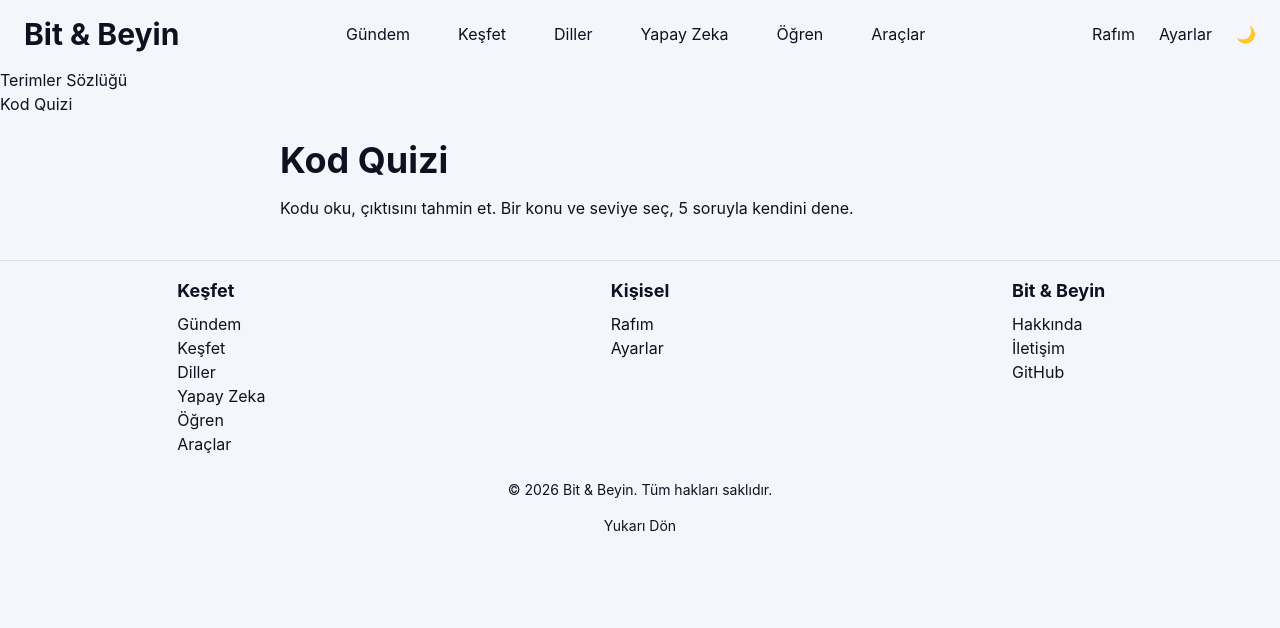
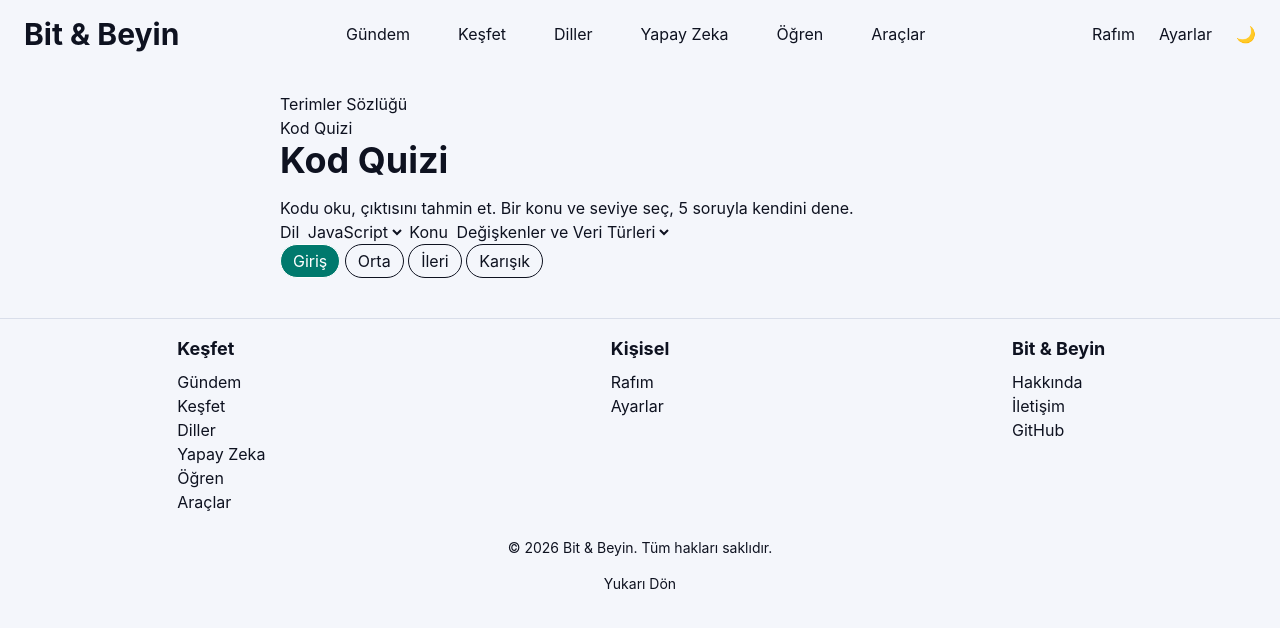
Before and after one commit to vyslaln/bit-brain, a website: page public/pages/quiz.html in a window 1280 px wide. Drawn offline with nearby package versions, Linux system fonts and the light colour scheme; files that its build step writes are made by us from their sources.

Commit message:
Add quiz selectors for language, topic and level
- Sekmeler section icine tasindi
- Dil secimi eklendi: label for + select id (language), tek secenek JavaScript
- Konu secimi eklendi: label for + select id (topic), tek secenek Degiskenler ve Veri Turleri
- Seviye butonlari eklendi: Giris, Orta, Ileri, Karisik (data-level), ilk secili Giris

```diff
--- a/public/pages/quiz.html
+++ b/public/pages/quiz.html
@@ -82,7 +82,8 @@
 
     <!-- Sayfanın içeriği burada yer alacak -->
     <main>
-
+        <!-- Sayfa başlığı -->
+        <section class="px-6 mt-6 mb-10 max-w-3xl mx-auto">
             <!-- Burada Öğren sayfasının içerisinde; Terimler sözlüğü ve kod quizi mevcut. -->
             <nav aria-label="Öğren bölümü">
                 <ul>
@@ -91,10 +92,28 @@
                 </ul>
             </nav>
 
-        <!-- Sayfa başlığı -->
-        <section class="px-6 mt-6 mb-10 max-w-3xl mx-auto">
             <h1 class="font-bold text-4xl mb-4">Kod Quizi</h1>
             <p>Kodu oku, çıktısını tahmin et. Bir konu ve seviye seç, 5 soruyla kendini dene.</p>
+
+            <!-- Programlama dili ve seçimi için -->
+            <label for="language">Dil</label>
+            <select id="language">
+                <option value="javascript">JavaScript</option>
+            </select>
+
+            <!-- Konu ve konu seçimi -->
+            <label for="topic">Konu</label>
+            <select id="topic">
+                <option value="0">Değişkenler ve Veri Türleri</option>
+            </select>
+
+            <!-- seviye butonları -->
+            <div id="quiz-level-buttons">
+                <button type="button" data-level="Giriş" class="level-button active">Giriş</button>
+                <button type="button" data-level="Orta" class="level-button">Orta</button>
+                <button type="button" data-level="İleri" class="level-button">İleri</button>
+                <button type="button" data-level="Karışık" class="level-button">Karışık</button>
+            </div>
         </section>
     </main>
 
```
Lines whose indentation alone changed are shown as unchanged.
